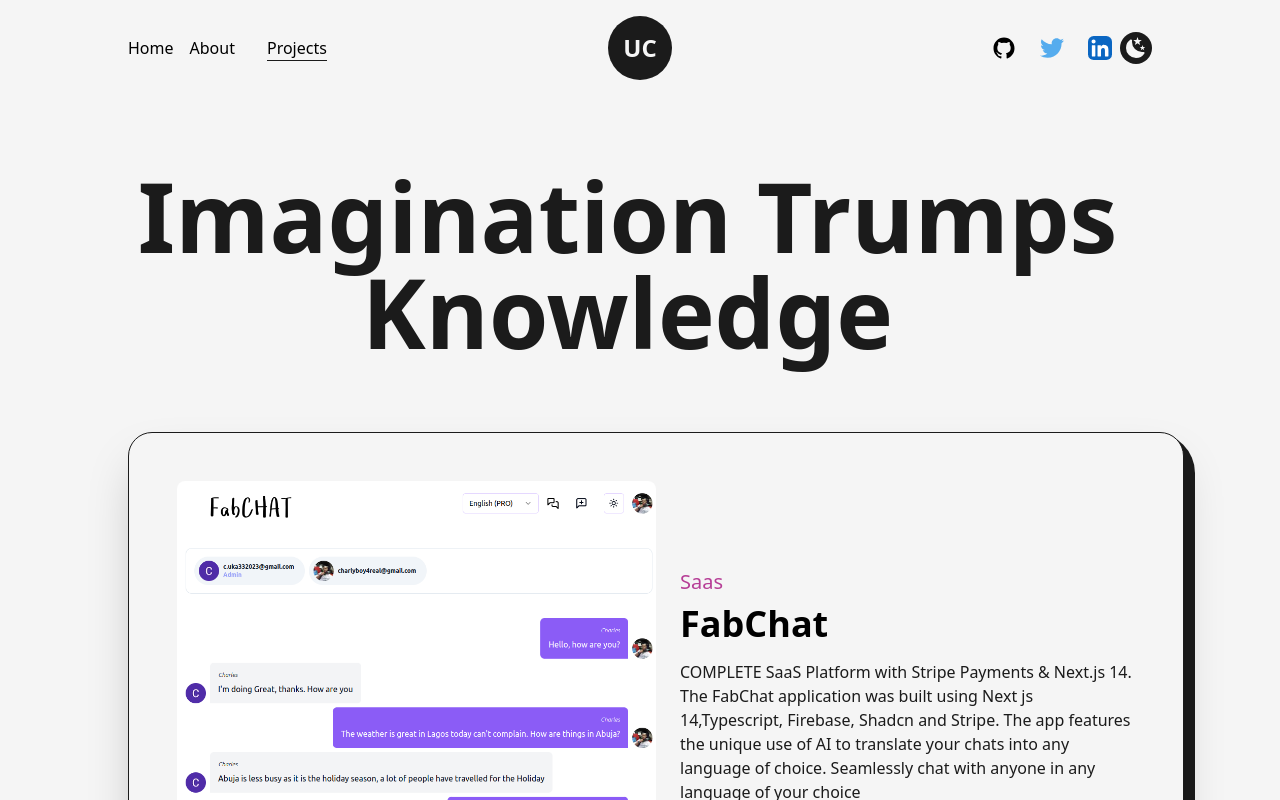
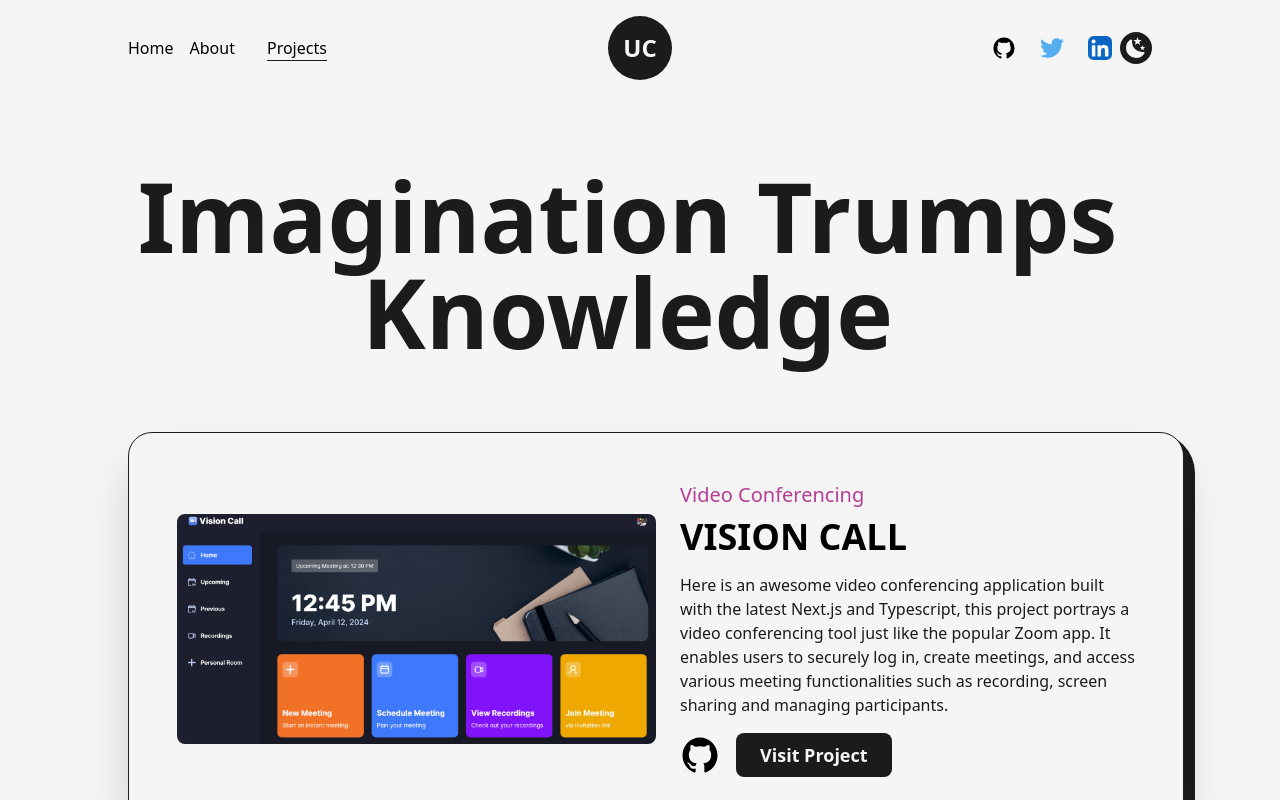
Before and after one commit to sleekcharly/portfolio, a Next.js app: page /projects in a window 1280 px wide. Shown: the top 800 px of the page. Built offline with nearby package versions, Linux system fonts and the light colour scheme.

Commit message:
updated projects page with new project

```diff
--- a/pages/projects.tsx
+++ b/pages/projects.tsx
@@ -7,7 +7,7 @@
 import { GithubIcon } from '../components/Icons';
 import Layout from '../components/Layout';
 import TransitionEffect from '../components/TransitionEffect';
-import project1 from '../public/images/demo.png';
+import project1 from '../public/images/vision_call.png';
 import project2 from '../public/images/pingtelecoms_preview.webp';
 import project3 from '../public/images/fit_club.webp';
 import project4 from '../public/images/react_admin.webp';
@@ -167,11 +167,13 @@
           <div className="grid grid-cols-12 gap-24 gap-y-32 xl:gap-x-16 lg:gap-x-8 md:gap-y-24 sm:gap-x-0">
             <div className="col-span-12">
               <FeaturedProject
-                title="FabChat"
-                summary="COMPLETE SaaS Platform with Stripe Payments & Next.js 14. The FabChat application was built using  Next js 14,Typescript, Firebase, Shadcn and Stripe. The app features the unique use of AI to translate your chats into any language of choice. Seamlessly chat with anyone in any language of your choice"
-                link="https://fabchat-khaki.vercel.app/"
-                type="Saas"
-                githubLink="https://github.com/sleekcharly/FabChat"
+                title="VISION CALL"
+                summary="Here is an awesome video conferencing application built with the latest Next.js and Typescript, this project portrays a video conferencing tool just like the popular Zoom app.
+
+                It enables users to securely log in, create meetings, and access various meeting functionalities such as recording, screen sharing and managing participants."
+                link="https://vision-call.vercel.app/"
+                type="Video Conferencing"
+                githubLink="https://github.com/sleekcharly/vision-call"
                 img={project1}
               />
             </div>
@@ -217,7 +219,7 @@
               />
             </div>
 
-            <div className="col-span-6 sm:col-span-12">
+            {/* <div className="col-span-6 sm:col-span-12">
               <Project
                 title="Brander"
                 link="https://mybrander.vercel.app/"
@@ -225,7 +227,7 @@
                 githubLink="https://github.com/sleekcharly/brander"
                 img={project6}
               />
-            </div>
+            </div> */}
           </div>
         </Layout>
       </main>
```
Also changed, not shown: public/images/vision_call.png (added).
